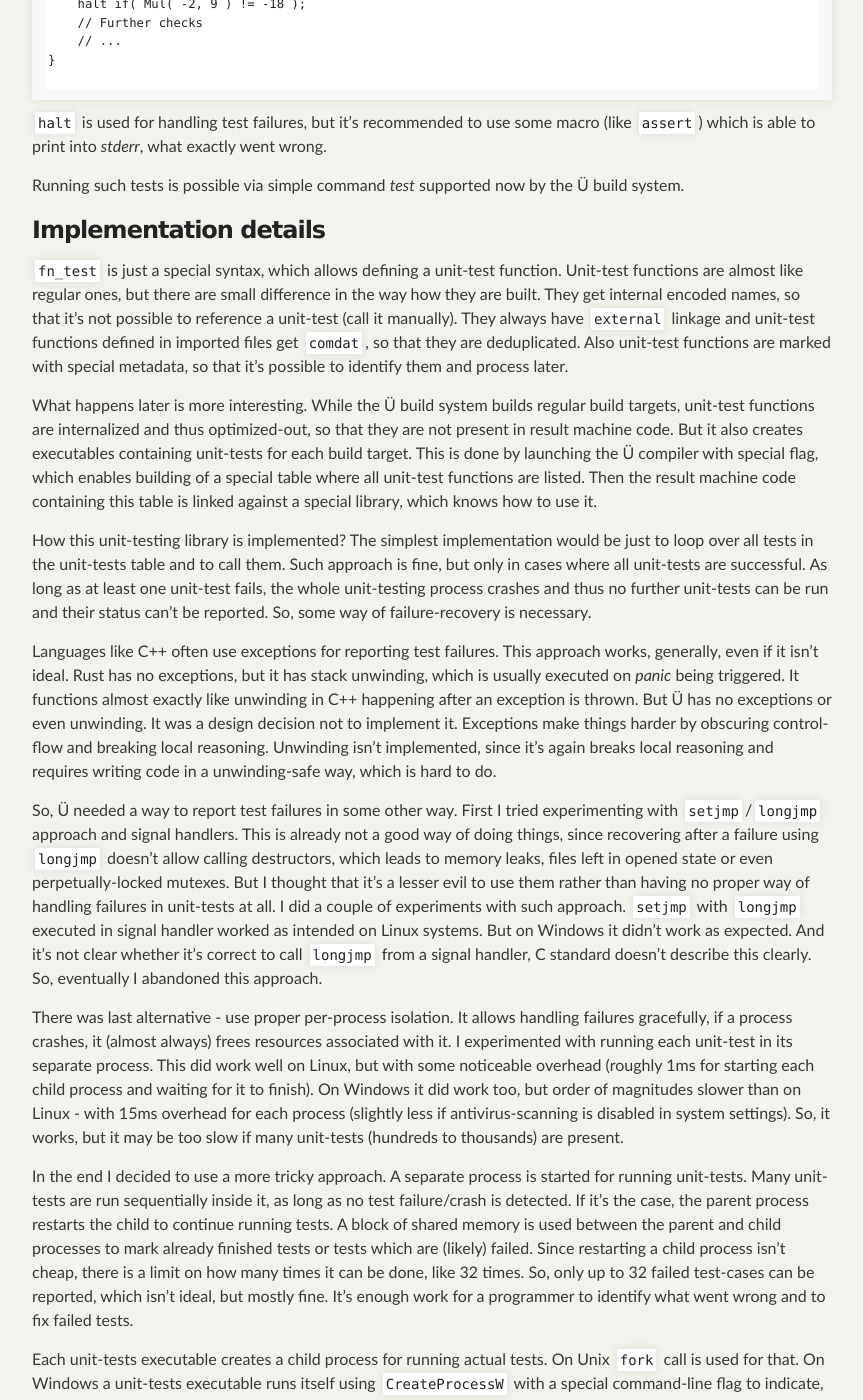
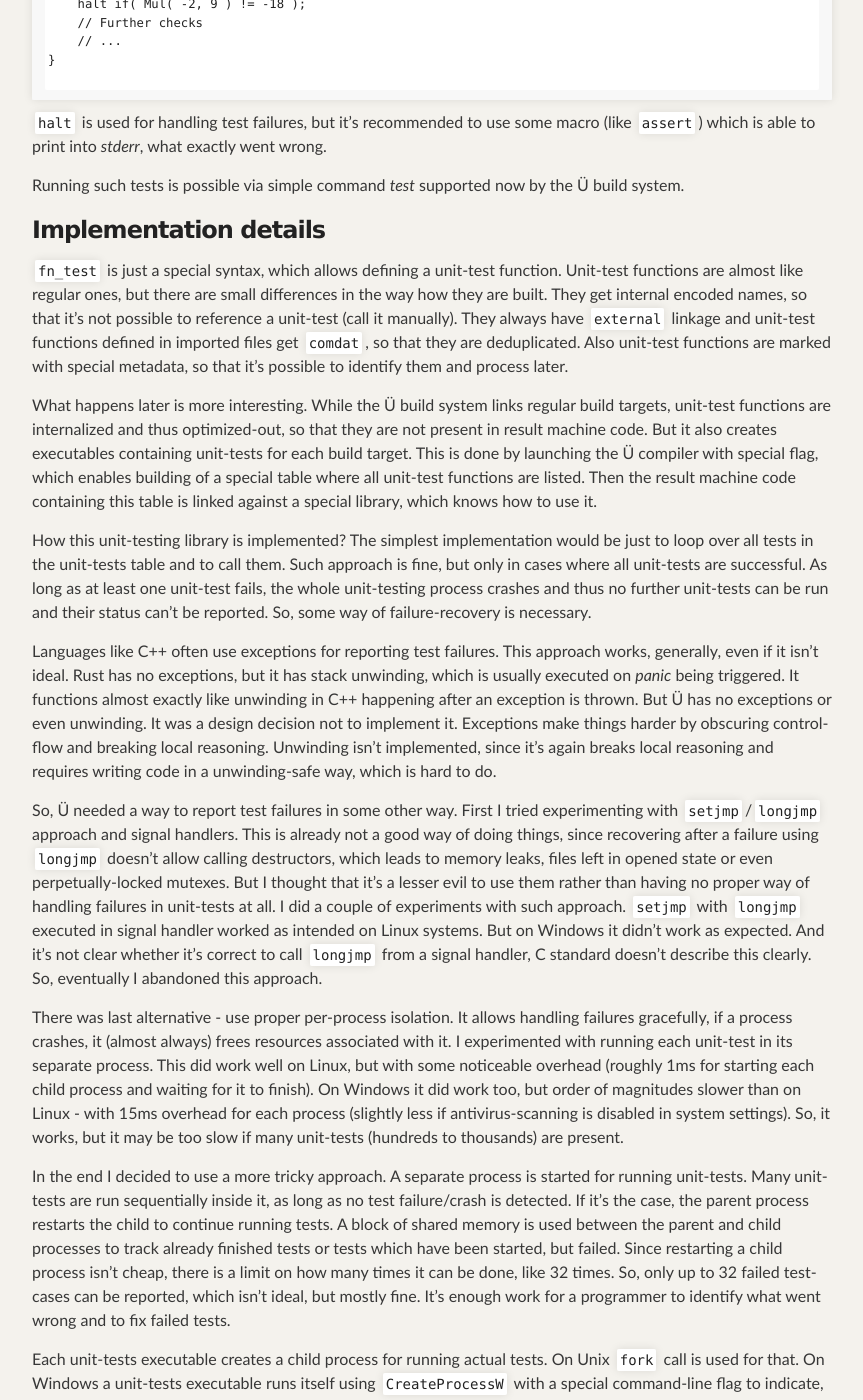
Before and after one commit to Panzerschrek/U-00DC-Sprache-site, a Jekyll site: the page built from _posts/2026-11-18-unit-testing.md, in a window 1280 px wide and 1400 px high, scrolled down 367 px. Shown: the whole window, without its empty margins (208-1071 px from the left). Built offline with Jekyll 4.4.1, drawn with Linux system fonts in a browser that asks for light colours; our own code applies the rules of GitHub Pages for plain Markdown files; some of the changed text lies outside the part shown.

Commit message:
Minor changes in the article about unit-testing.

```diff
--- a/_posts/2026-11-18-unit-testing.md
+++ b/_posts/2026-11-18-unit-testing.md
@@ -30,13 +30,13 @@ Running such tests is possible via simple command *test* supported now by the Ü
 ### Implementation details
 
 `fn_test` is just a special syntax, which allows defining a unit-test function.
-Unit-test functions are almost like regular ones, but there are small difference in the way how they are built.
+Unit-test functions are almost like regular ones, but there are small differences in the way how they are built.
 They get internal encoded names, so that it's not possible to reference a unit-test (call it manually).
 They always have `external` linkage and unit-test functions defined in imported files get `comdat`, so that they are deduplicated.
 Also unit-test functions are marked with special metadata, so that it's possible to identify them and process later.
 
 What happens later is more interesting.
-While the Ü build system builds regular build targets, unit-test functions are internalized and thus optimized-out, so that they are not present in result machine code.
+While the Ü build system links regular build targets, unit-test functions are internalized and thus optimized-out, so that they are not present in result machine code.
 But it also creates executables containing unit-tests for each build target.
 This is done by launching the Ü compiler with special flag, which enables building of a special table where all unit-test functions are listed.
 Then the result machine code containing this table is linked against a special library, which knows how to use it.
@@ -77,7 +77,7 @@ In the end I decided to use a more tricky approach.
 A separate process is started for running unit-tests.
 Many unit-tests are run sequentially inside it, as long as no test failure/crash is detected.
 If it's the case, the parent process restarts the child to continue running tests.
-A block of shared memory is used between the parent and child processes to mark already finished tests or tests which are (likely) failed.
+A block of shared memory is used between the parent and child processes to track already finished tests or tests which have been started, but failed.
 Since restarting a child process isn't cheap, there is a limit on how many times it can be done, like 32 times.
 So, only up to 32 failed test-cases can be reported, which isn't ideal, but mostly fine.
 It's enough work for a programmer to identify what went wrong and to fix failed tests.
```
Also changed, not shown: other parts of _posts/2026-11-18-unit-testing.md (+3 -3 lines).
